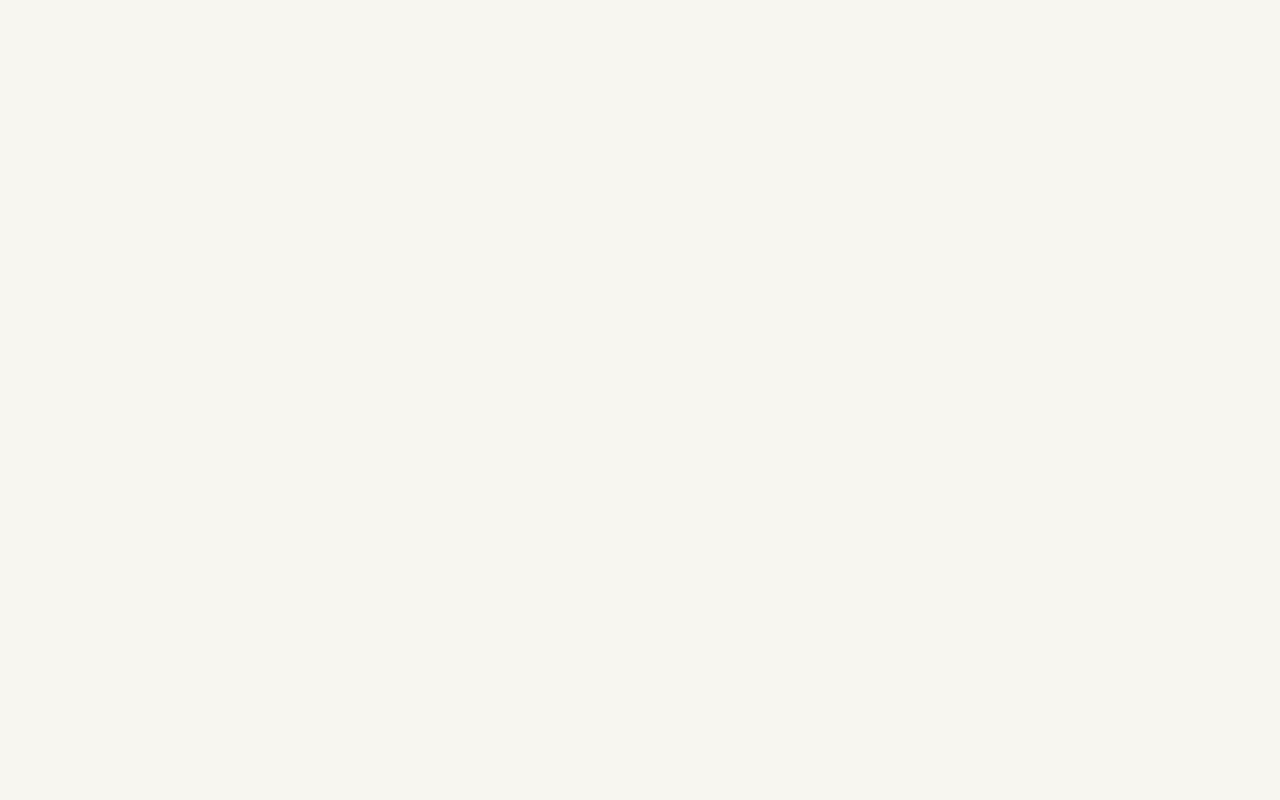
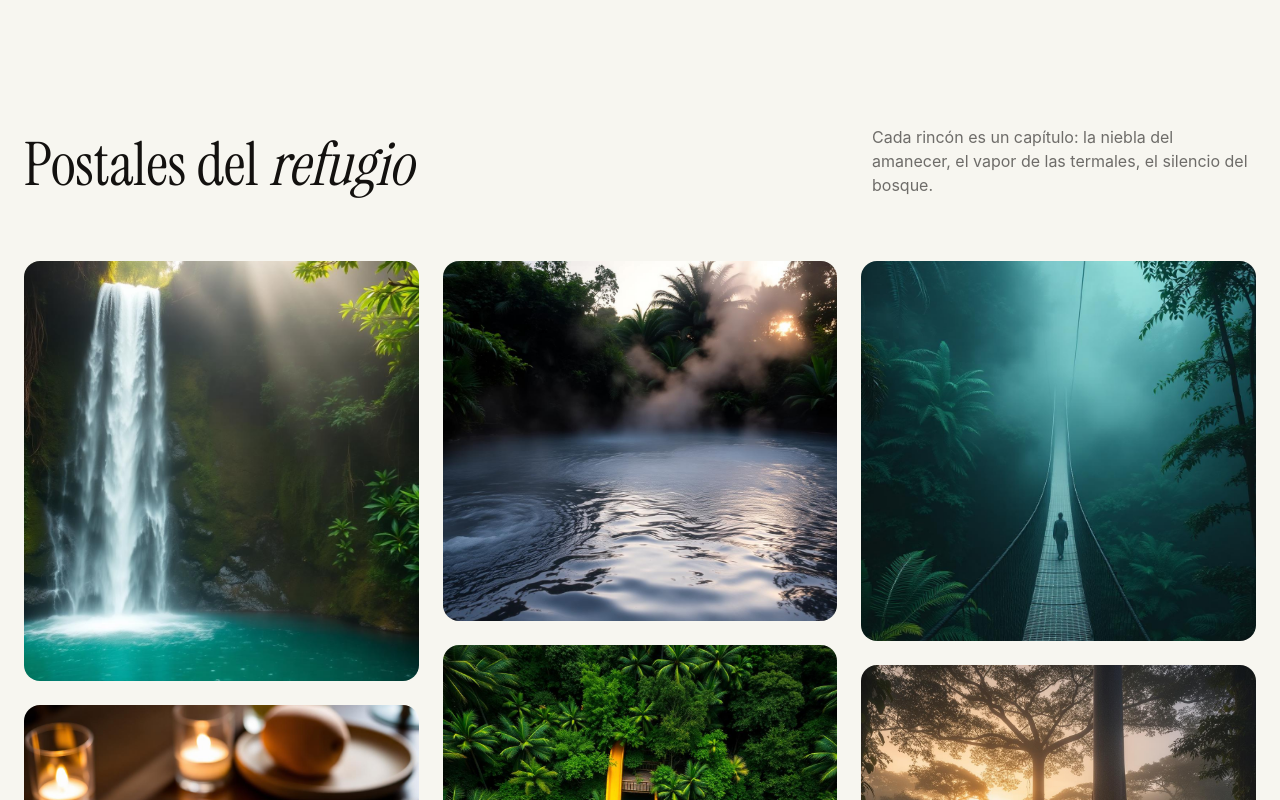
Before and after one commit to Gerardoprogramer/selvatica, a Next.js app: page / in a window 1280 px wide. Shown: the part 4320-5120 px from the top of the page. Before the commit the page ends 4269 px from the top, so only its background shows below. Built offline with nearby package versions, Linux system fonts and the light colour scheme.

Commit message:
Add Gallery and Testimonials components to showcase images and user feedback

```diff
--- a/app/page.tsx
+++ b/app/page.tsx
@@ -4,6 +4,8 @@ import { Nav } from "@/components/Nav";
 import { Experiences } from "@/components/Experiences";
 import { Marquee } from "@/components/Marquee";
 import { Indigenous } from "@/components/Indigenous";
+import { Gallery } from "@/components/Gallery";
+import { Testimonials } from "@/components/Testimonials";
 
 export default function Home() {
   return (
@@ -14,6 +16,8 @@ export default function Home() {
         <Experiences />
         <Marquee />
         <Indigenous />
+        <Gallery />
+        <Testimonials />
     </div>
   );
 }
--- /dev/null
+++ b/components/Gallery.tsx
@@ -0,0 +1,60 @@
+'use client';
+
+import { motion } from "motion/react"
+import Image from "next/image"
+
+const shots = [
+    { src: '/assets/cascada.jpg', label: "Cascada Esmeralda", h: "h-[420px]" },
+    { src: '/assets/gastronomia.jpg', label: "Restaurante Raíces", h: "h-[320px]" },
+    { src: '/assets/termales.jpg', label: "Termal Obsidiana", h: "h-[360px]" },
+    { src: '/assets/tobogan.jpg', label: "Tobogán Selvático", h: "h-[460px]" },
+    { src: '/assets/puente.jpg', label: "Puentes Colgantes", h: "h-[380px]" },
+    { src: '/assets/hero-mist.jpg', label: "Bosque Nuboso", h: "h-[340px]" },
+];
+
+export const Gallery = () => {
+    return (
+        <section id="galeria" className="py-32 md:py-44 px-6 max-w-7xl mx-auto">
+            <motion.div
+                initial={{ opacity: 0, y: 30 }}
+                whileInView={{ opacity: 1, y: 0 }}
+                viewport={{ once: true }}
+                transition={{ duration: 0.9 }}
+                className="flex flex-col md:flex-row md:items-end md:justify-between gap-6 mb-16"
+            >
+                <h2 className="font-serif text-5xl md:text-6xl text-volcanic max-w-xl leading-[1.05]">
+                    Postales del <em>refugio</em>
+                </h2>
+                <p className="text-volcanic/60 max-w-sm">
+                    Cada rincón es un capítulo: la niebla del amanecer, el vapor de las termales,
+                    el silencio del bosque.
+                </p>
+            </motion.div>
+
+            <div className="columns-1 sm:columns-2 lg:columns-3 gap-6 space-y-6">
+                {shots.map((s, i) => (
+                    <motion.figure
+                        key={i}
+                        initial={{ opacity: 0, y: 40 }}
+                        whileInView={{ opacity: 1, y: 0 }}
+                        viewport={{ once: true, margin: "-60px" }}
+                        transition={{ duration: 0.9, delay: (i % 3) * 0.1, ease: [0.19, 1, 0.22, 1] }}
+                        className={`break-inside-avoid overflow-hidden rounded-2xl relative group ${s.h}`}
+                    >
+                        <Image
+                            width={500}
+                            height={600}
+                            src={s.src}
+                            alt={s.label}
+                            loading="lazy"
+                            className="w-full h-full object-cover transition-transform duration-1000 group-hover:scale-105"
+                        />
+                        <figcaption className="absolute bottom-4 left-4 right-4 text-mist text-xs font-medium uppercase tracking-[0.2em] opacity-0 group-hover:opacity-100 transition-opacity">
+                            {s.label}
+                        </figcaption>
+                    </motion.figure>
+                ))}
+            </div>
+        </section>
+    )
+}
--- /dev/null
+++ b/components/Testimonials.tsx
@@ -0,0 +1,83 @@
+'use client';
+
+import { useRef } from "react";
+import { motion } from "motion/react";
+import { ChevronLeft, ChevronRight } from "lucide-react";
+import { TESTIMONIALS } from "@/lib/constants/TESTIMONIALS";
+
+export const Testimonials = () => {
+    const scrollRef = useRef<HTMLDivElement>(null);
+
+    const scroll = (direction: "left" | "right") => {
+        if (!scrollRef.current) return;
+
+        scrollRef.current.scrollBy({
+            left: direction === "right" ? 380 : -380,
+            behavior: "smooth",
+        });
+    };
+
+    return (
+        <section className="bg-stone py-32 md:py-44">
+            <div className="mx-auto mb-16 flex max-w-7xl items-end justify-between gap-8 px-6">
+                <h2 className="max-w-xl font-serif text-5xl leading-[1.05] text-volcanic md:text-6xl">
+                    Ecos de nuestros <em>huéspedes</em>
+                </h2>
+
+                <div className="hidden items-center gap-3 md:flex">
+                    <button
+                        onClick={() => scroll("left")}
+                        className="flex size-12 items-center justify-center rounded-full border border-volcanic/10 bg-mist transition hover:border-clay hover:text-clay"
+                    >
+                        <ChevronLeft size={22} />
+                    </button>
+
+                    <button
+                        onClick={() => scroll("right")}
+                        className="flex size-12 items-center justify-center rounded-full border border-volcanic/10 bg-mist transition hover:border-clay hover:text-clay"
+                    >
+                        <ChevronRight size={22} />
+                    </button>
+                </div>
+            </div>
+
+            <div
+                ref={scrollRef}
+                className="flex gap-6 overflow-x-auto px-6 pb-8 snap-x snap-mandatory no-scrollbar"
+            >
+                {TESTIMONIALS.map((t, i) => (
+                    <motion.blockquote
+                        key={i}
+                        initial={{ opacity: 0, y: 30 }}
+                        whileInView={{ opacity: 1, y: 0 }}
+                        viewport={{ once: true, margin: "-60px" }}
+                        transition={{ duration: 0.8, delay: i * 0.1 }}
+                        className="w-[320px] shrink-0 snap-start rounded-3xl bg-mist p-8 ring-1 ring-volcanic/5 md:w-110 md:p-10 flex flex-col gap-8"
+                    >
+                        <span className="font-serif text-5xl leading-none text-clay">
+                            “
+                        </span>
+
+                        <p className="flex-1 font-serif text-xl italic leading-snug text-volcanic md:text-2xl">
+                            {t.quote}
+                        </p>
+
+                        <footer className="flex items-center gap-3 border-t border-volcanic/10 pt-4">
+                            <div className="size-10 rounded-full bg-linear-to-br from-clay/40 to-moss/30" />
+
+                            <div className="flex flex-col">
+                                <span className="text-sm font-semibold text-volcanic">
+                                    {t.name}
+                                </span>
+
+                                <span className="text-[10px] uppercase tracking-[0.2em] text-volcanic/50">
+                                    {t.place}
+                                </span>
+                            </div>
+                        </footer>
+                    </motion.blockquote>
+                ))}
+            </div>
+        </section>
+    );
+};
--- /dev/null
+++ b/lib/constants/TESTIMONIALS.ts
@@ -0,0 +1,26 @@
+export const TESTIMONIALS = [
+    {
+        quote:
+            "No es solo un hotel, es un despertar. El sonido de la lluvia sobre las hojas mientras tomas café es algo que nunca olvidaré.",
+        name: "Elena Rodríguez",
+        place: "Madrid, España",
+    },
+    {
+        quote:
+            "Caminar por puentes colgantes antes del desayuno se siente como estar dentro de un documental de National Geographic.",
+        name: "Julian Thorne",
+        place: "Oregon, USA",
+    },
+    {
+        quote:
+            "Las termales privadas de noche, con el volcán de fondo, fueron la experiencia más romántica que hemos vivido.",
+        name: "Sofía & Marc",
+        place: "CDMX, México",
+    },
+    {
+        quote:
+            "El intercambio con la comunidad Maleku transformó mi viaje. Aquí la palabra ancestral tiene cuerpo.",
+        name: "Andrés Quirós",
+        place: "Bogotá, Colombia",
+    },
+];
```
